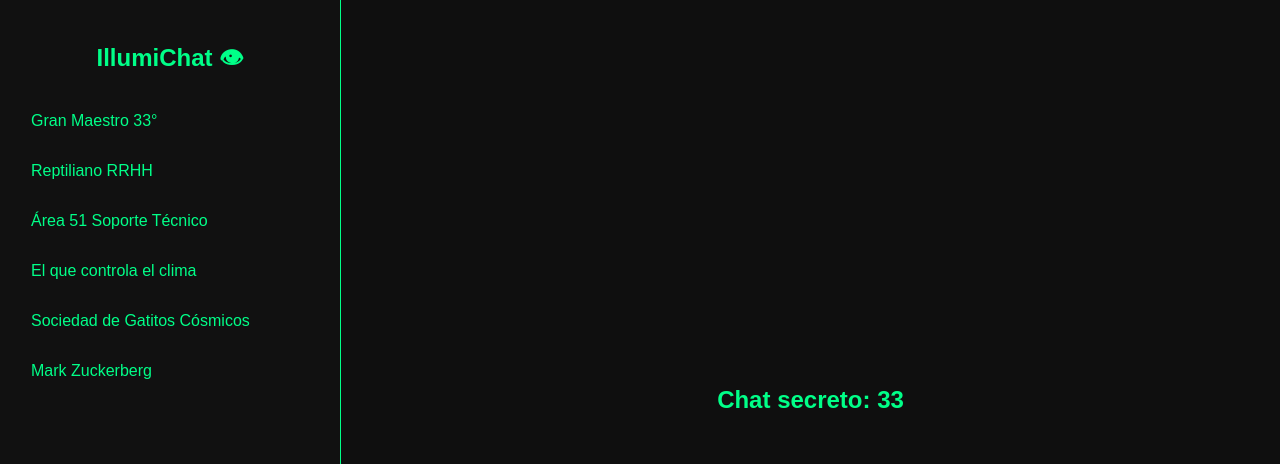
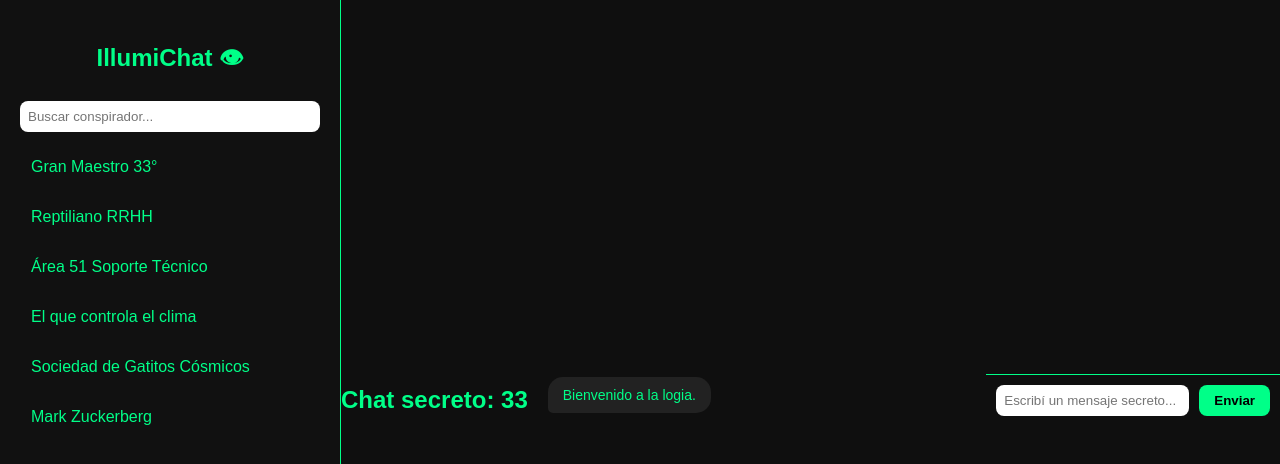
Before and after one commit to tomasezequiel3233/Final_Project_UTN, a React (Vite) app: page /chat/33 in a window 1280 px wide. Shown: the top 464 px of the page. Built offline with nearby package versions, Linux system fonts and the light colour scheme.

Commit message:
SideBar, estilos de chats y algunos cambios mas profesionales

```diff
--- a/src/Components/ContactList.jsx
+++ b/src/Components/ContactList.jsx
@@ -1,11 +1,37 @@
-import { Link } from "react-router-dom";
+import { Link, useSearchParams } from "react-router-dom";
 import contacts from "../Data/contacts";
 
 function ContactList() {
+
+  const [searchParams, setSearchParams] = useSearchParams();
+  const search = searchParams.get("search") || "";
+
+  const handleSearch = (e) => {
+    const value = e.target.value;
+
+    if (value) {
+      setSearchParams({ search: value });
+    } else {
+      setSearchParams({});
+    }
+  };
+
+  const filteredContacts = contacts.filter(contact =>
+    contact.name.toLowerCase().includes(search.toLowerCase())
+  );
+
   return (
     <div className="sidebar">
       <h2>IllumiChat 👁</h2>
-      {contacts.map((contact) => (
+
+      <input
+        type="text"
+        placeholder="Buscar conspirador..."
+        value={search}
+        onChange={handleSearch}
+      />
+
+      {filteredContacts.map(contact => (
         <Link
           key={contact.id}
           to={`/chat/${contact.id}`}
--- /dev/null
+++ b/src/Components/Message.jsx
@@ -0,0 +1,9 @@
+function Message({ text, author }) {
+  return (
+    <div className={`message ${author === "me" ? "me" : "them"}`}>
+      {text}
+    </div>
+  );
+}
+
+export default Message;
--- /dev/null
+++ b/src/Components/MessageInput.jsx
@@ -0,0 +1,27 @@
+import { useState } from "react";
+
+function MessageInput({ onSend }) {
+  const [input, setInput] = useState("");
+
+  const handleSubmit = (e) => {
+    e.preventDefault();
+    if (input.trim() === "") return;
+
+    onSend(input);
+    setInput("");
+  };
+
+  return (
+    <form onSubmit={handleSubmit} className="message-form">
+      <input
+        type="text"
+        value={input}
+        onChange={(e) => setInput(e.target.value)}
+        placeholder="Escribí un mensaje secreto..."
+      />
+      <button type="submit">Enviar</button>
+    </form>
+  );
+}
+
+export default MessageInput;
--- /dev/null
+++ b/src/Context/ChatContext.jsx
@@ -0,0 +1,28 @@
+import { createContext, useState } from "react";
+
+export const ChatContext = createContext();
+
+export function ChatProvider({ children }) {
+
+  const [conversations, setConversations] = useState({
+    "33": [
+      { text: "Bienvenido a la logia.", author: "them" }
+    ],
+    reptil: [
+      { text: "Informe de metamorfosis enviado.", author: "them" }
+    ]
+  });
+
+  const addMessage = (chatId, message) => {
+    setConversations(prev => ({
+      ...prev,
+      [chatId]: [...(prev[chatId] || []), message]
+    }));
+  };
+
+  return (
+    <ChatContext.Provider value={{ conversations, addMessage }}>
+      {children}
+    </ChatContext.Provider>
+  );
+}
--- a/src/Pages/Chat.jsx
+++ b/src/Pages/Chat.jsx
@@ -1,14 +1,46 @@
 import { useParams } from "react-router-dom";
+import { useContext } from "react";
+import { ChatContext } from "../Context/ChatContext";
 import ContactList from "../Components/ContactList";
+import Message from "../Components/Message";
+import MessageInput from "../Components/MessageInput";
+import { useEffect, useRef } from "react";
 
 function Chat() {
   const { id } = useParams();
+  const { conversations, addMessage } = useContext(ChatContext);
+
+  const messages = conversations[id] || [];
+
+  const messagesEndRef = useRef(null);
+
+  useEffect(() => {
+    messagesEndRef.current?.scrollIntoView({ behavior: "smooth" });
+  }, [messages]);
+
+  const handleSend = (text) => {
+    addMessage(id, { text, author: "me" });
+  };
 
   return (
     <div className="layout">
       <ContactList />
+
       <div className="chat-window">
         <h2>Chat secreto: {id}</h2>
+
+        <div className="messages">
+          {messages.map((msg, index) => (
+            <Message
+              key={index}
+              text={msg.text}
+              author={msg.author}
+            />
+          ))}
+          <div ref={messagesEndRef}></div>
+        </div>
+
+        <MessageInput onSend={handleSend} />
       </div>
     </div>
   );
--- a/src/index.css
+++ b/src/index.css
@@ -59,3 +59,73 @@ h1, h2 {
     border-bottom: 1px solid #00ff88;
   }
 }
+
+/* ESTILOS TIPO BURBUJA */
+
+.messages {
+  flex: 1;
+  padding: 20px;
+  overflow-y: auto;
+  display: flex;
+  flex-direction: column;
+  gap: 10px;
+}
+
+.message {
+  max-width: 60%;
+  padding: 10px 15px;
+  border-radius: 15px;
+  font-size: 14px;
+  word-wrap: break-word;
+}
+
+/* Mensajes mios */
+.message.me {
+  align-self: flex-end;
+  background-color: #00ff88;
+  color: #000;
+  border-bottom-right-radius: 5px;
+}
+
+/* Mensajes del otro */
+.message.them {
+  align-self: flex-start;
+  background-color: #222;
+  color: #00ff88;
+  border-bottom-left-radius: 5px;
+}
+
+.message-form {
+  display: flex;
+  padding: 10px;
+  border-top: 1px solid #00ff88;
+  gap: 10px;
+}
+
+.message-form input {
+  flex: 1;
+  padding: 8px;
+  border-radius: 8px;
+  border: none;
+  outline: none;
+}
+
+.message-form button {
+  padding: 8px 15px;
+  border: none;
+  border-radius: 8px;
+  cursor: pointer;
+  background-color: #00ff88;
+  color: black;
+  font-weight: bold;
+}
+
+/* SIDEBAR */
+
+.sidebar input {
+  padding: 8px;
+  margin-bottom: 15px;
+  border-radius: 8px;
+  border: none;
+  outline: none;
+}
```
Also changed, not shown: src/main.jsx (+5 -3 lines).
